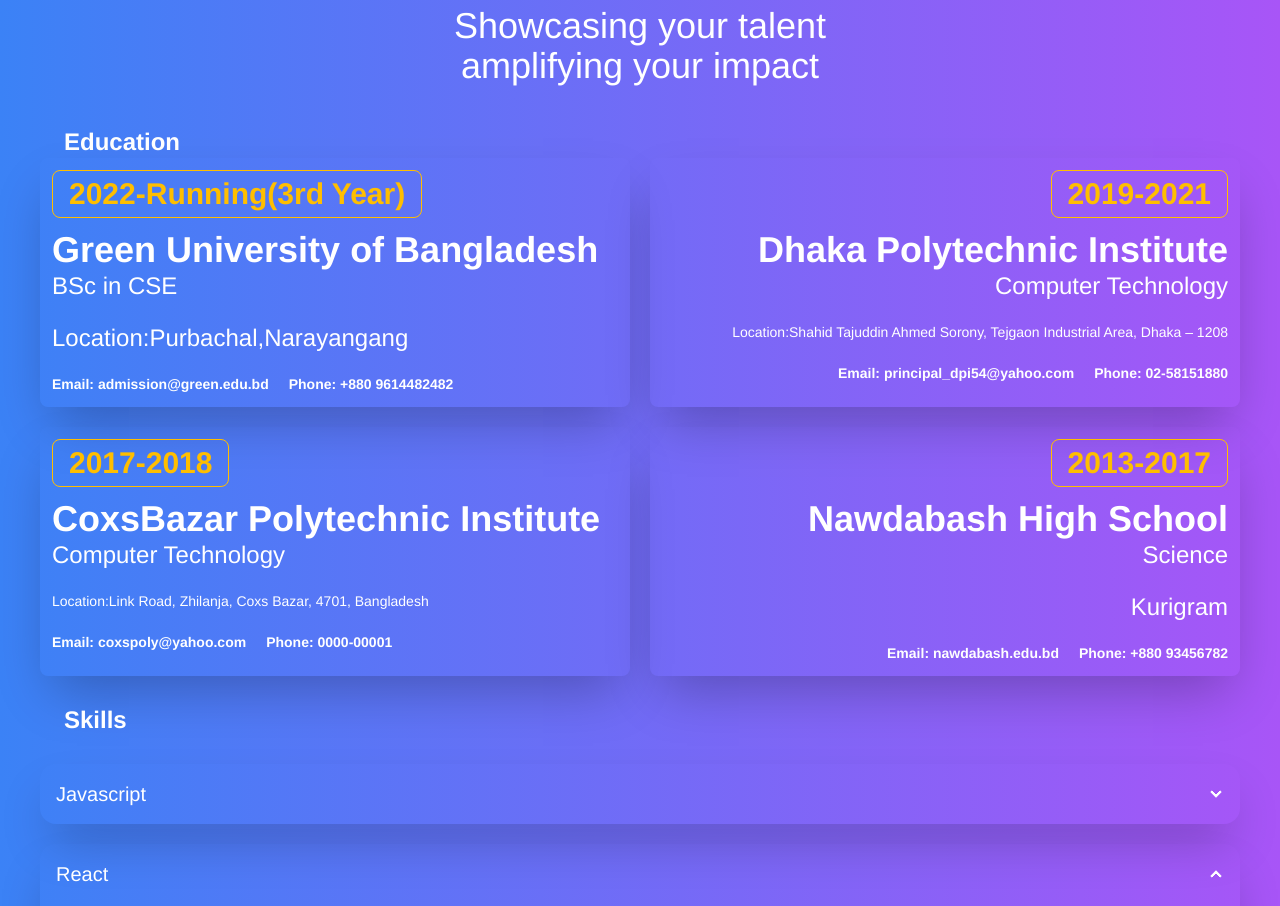
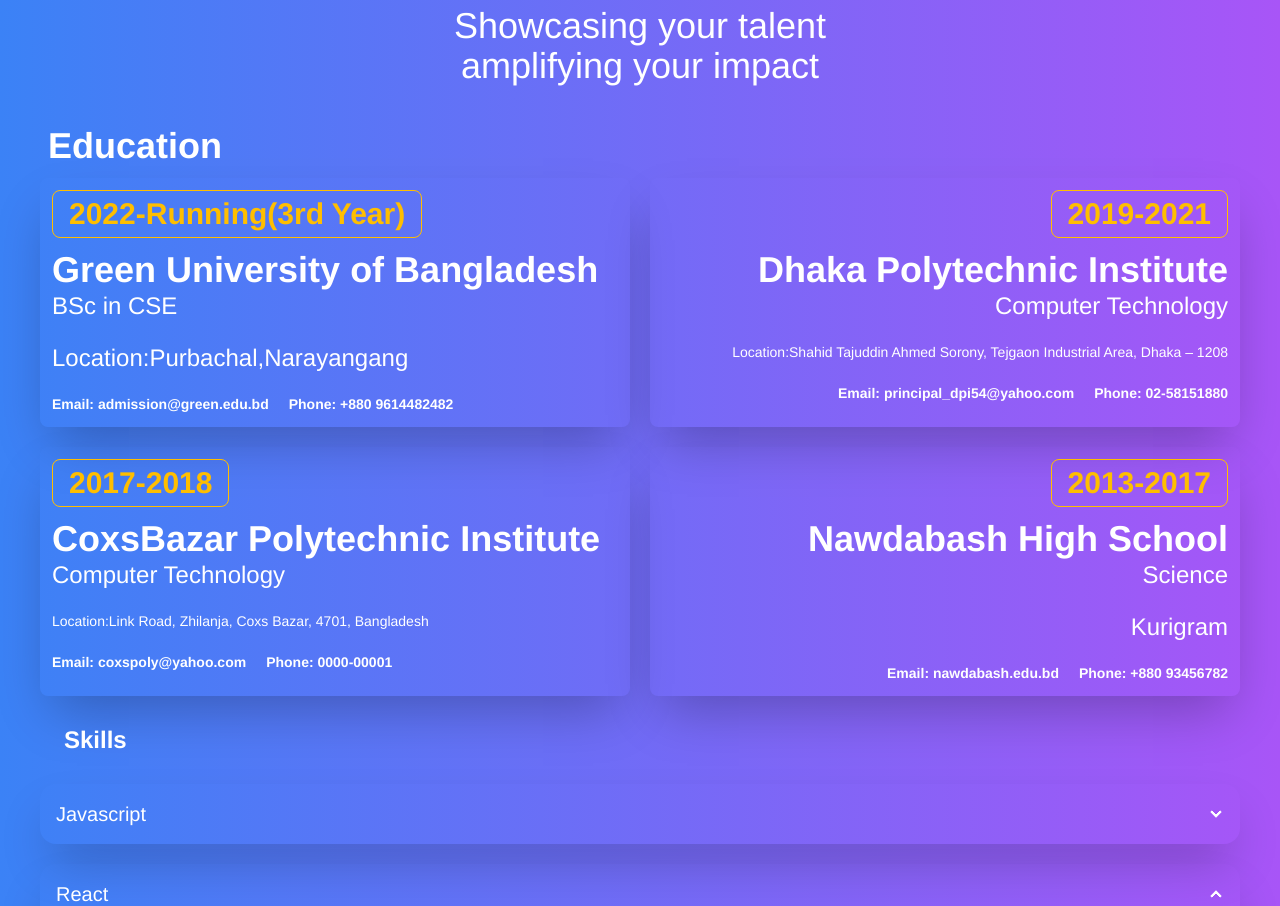
Before and after one commit to rashaduldev/Portfollio, a React (Vite) app: page /rabby in a window 1280 px wide. Shown: the part 3060-3966 px from the top of the page. Built offline with nearby package versions, Linux system fonts and the light colour scheme.

Commit message:
Update Education.jsx

```diff
--- a/src/components/Education/Education.jsx
+++ b/src/components/Education/Education.jsx
@@ -9,7 +9,7 @@
           Showcasing your talent <br /> amplifying your impact
         </p>
       </div>
-      <p className="text-2xl ml-16 font-bold"> Education</p>
+      <p className="text-4xl my-3 lg:ml-12 font-bold text-center lg:text-left mx-auto"> Education</p>
       <div className="grid grid-cols-1 lg:grid-cols-2 gap-5 lg:text-left mx-10 text-center">
         <div className="shadow-2xl p-3 rounded-lg">
           <Link to={"https://green.edu.bd"}>
```
